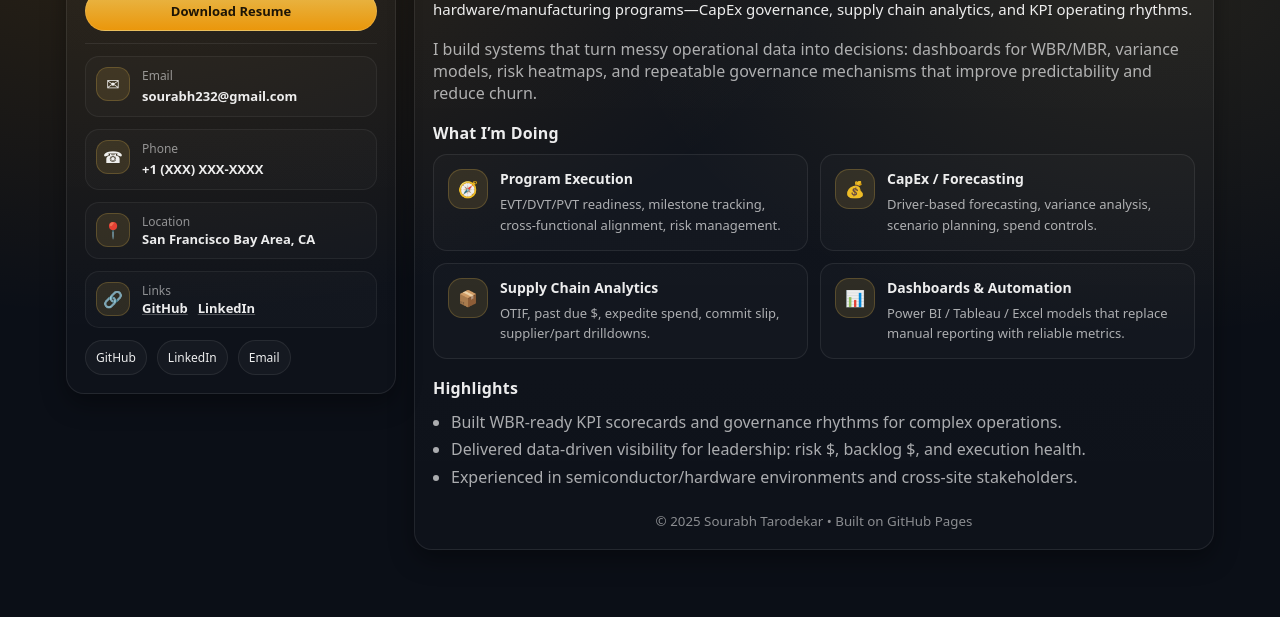
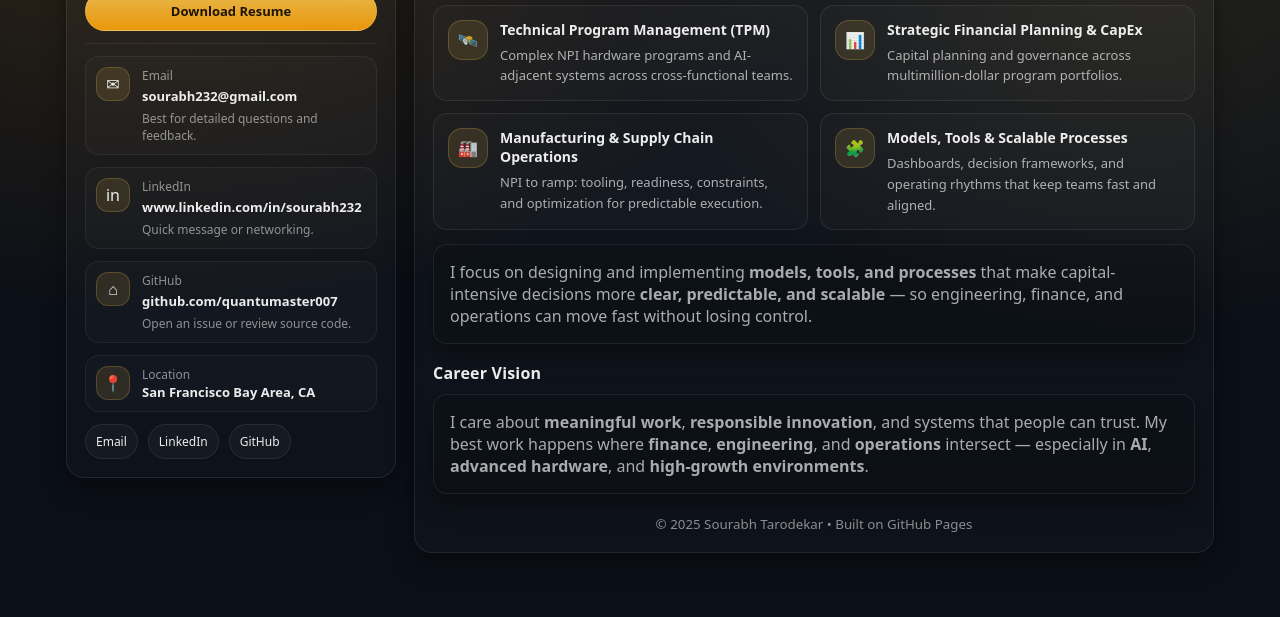
Before and after one commit to QuantuMaster007/sourabh232, a plain HTML site: page index.html in a window 1280 px wide. Shown: the part 183-800 px from the top of the page. Drawn offline with Linux system fonts and the light colour scheme.

Commit message:
Update index.html

```diff
--- a/index.html
+++ b/index.html
@@ -4,7 +4,7 @@
   <meta charset="utf-8" />
   <meta name="viewport" content="width=device-width,initial-scale=1" />
   <title>Sourabh Tarodekar — Portfolio</title>
-  <meta name="description" content="TPM / Ops Program Manager portfolio: dashboards, CapEx, supply chain, NPI." />
+  <meta name="description" content="Senior Technical Program Manager (Ops/Hardware): dashboards, CapEx, supply chain, NPI." />
   <link rel="stylesheet" href="assets/css/style.css" />
 </head>
 
@@ -22,7 +22,7 @@
 
           <div class="idblock">
             <h1 class="name">Sourabh Tarodekar</h1>
-            <p class="role">Technical Program Manager • Ops / Hardware</p>
+            <p class="role">Senior Technical Program Manager • Ops / Hardware</p>
           </div>
         </div>
 
@@ -38,20 +38,38 @@
           </a>
         </div>
 
+        <!-- CONTACT PANEL -->
         <div class="contact" id="contactPanel" hidden>
+
+          <!-- Attractive “Contact options” cards -->
           <div class="contact-row">
             <div class="icon">✉</div>
             <div>
               <div class="label">Email</div>
               <a class="value" href="mailto:sourabh232@gmail.com">sourabh232@gmail.com</a>
+              <div class="label" style="margin-top:4px;">Best for detailed questions and feedback.</div>
             </div>
           </div>
 
           <div class="contact-row">
-            <div class="icon">☎</div>
+            <div class="icon">in</div>
             <div>
-              <div class="label">Phone</div>
-              <a class="value" href="tel:+1XXXXXXXXXX">+1 (XXX) XXX-XXXX</a>
+              <div class="label">LinkedIn</div>
+              <a class="value" href="https://www.linkedin.com/in/sourabh232" target="_blank" rel="noreferrer">
+                www.linkedin.com/in/sourabh232
+              </a>
+              <div class="label" style="margin-top:4px;">Quick message or networking.</div>
+            </div>
+          </div>
+
+          <div class="contact-row">
+            <div class="icon">⌂</div>
+            <div>
+              <div class="label">GitHub</div>
+              <a class="value" href="https://github.com/quantumaster007" target="_blank" rel="noreferrer">
+                github.com/quantumaster007
+              </a>
+              <div class="label" style="margin-top:4px;">Open an issue or review source code.</div>
             </div>
           </div>
 
@@ -63,21 +81,10 @@
             </div>
           </div>
 
-          <div class="contact-row">
-            <div class="icon">🔗</div>
-            <div>
-              <div class="label">Links</div>
-              <div class="value links">
-                <a href="https://github.com/quantumaster007" target="_blank" rel="noreferrer">GitHub</a>
-                <a href="https://www.linkedin.com/in/sourabh232" target="_blank" rel="noreferrer">LinkedIn</a>
-              </div>
-            </div>
-          </div>
-
           <div class="social">
+            <a class="pill" href="mailto:sourabh232@gmail.com">Email</a>
+            <a class="pill" href="https://www.linkedin.com/in/sourabh232" target="_blank" rel="noreferrer">LinkedIn</a>
             <a class="pill" href="https://github.com/quantumaster007" target="_blank" rel="noreferrer">GitHub</a>
-            <a class="pill" href="https://www.linkedin.com/in/sourabh232" target="_blank" rel="noreferrer">LinkedIn</a>
-            <a class="pill" href="mailto:sourabh232@gmail.com">Email</a>
           </div>
         </div>
       </div>
@@ -86,7 +93,7 @@
     <!-- MAIN -->
     <main class="main">
       <div class="card card--main">
-        <!-- TOP NAV (now real pages) -->
+        <!-- TOP NAV -->
         <nav class="tabs" aria-label="Primary navigation">
           <a class="tab" href="index.html" data-tab="about">About</a>
           <a class="tab" href="resume.html" data-tab="resume">Resume</a>
@@ -103,57 +110,59 @@
           </header>
 
           <p class="lead">
-            I’m a Technical Program Manager / Operations Program Manager with experience driving execution across
-            hardware/manufacturing programs—CapEx governance, supply chain analytics, and KPI operating rhythms.
+            I’m a <b>Senior Technical Program Manager (7+ years)</b> specializing in:
           </p>
-
-          <p class="muted">
-            I build systems that turn messy operational data into decisions: dashboards for WBR/MBR, variance models,
-            risk heatmaps, and repeatable governance mechanisms that improve predictability and reduce churn.
-          </p>
-
-          <h3 class="subhead">What I’m Doing</h3>
 
           <div class="grid grid--cards">
             <article class="mini">
-              <div class="mini-icon">🧭</div>
+              <div class="mini-icon">🛰️</div>
               <div>
-                <h4>Program Execution</h4>
-                <p>EVT/DVT/PVT readiness, milestone tracking, cross-functional alignment, risk management.</p>
-              </div>
-            </article>
-
-            <article class="mini">
-              <div class="mini-icon">💰</div>
-              <div>
-                <h4>CapEx / Forecasting</h4>
-                <p>Driver-based forecasting, variance analysis, scenario planning, spend controls.</p>
-              </div>
-            </article>
-
-            <article class="mini">
-              <div class="mini-icon">📦</div>
-              <div>
-                <h4>Supply Chain Analytics</h4>
-                <p>OTIF, past due $, expedite spend, commit slip, supplier/part drilldowns.</p>
+                <h4>Technical Program Management (TPM)</h4>
+                <p>Complex NPI hardware programs and AI-adjacent systems across cross-functional teams.</p>
               </div>
             </article>
 
             <article class="mini">
               <div class="mini-icon">📊</div>
               <div>
-                <h4>Dashboards & Automation</h4>
-                <p>Power BI / Tableau / Excel models that replace manual reporting with reliable metrics.</p>
+                <h4>Strategic Financial Planning & CapEx</h4>
+                <p>Capital planning and governance across multimillion-dollar program portfolios.</p>
+              </div>
+            </article>
+
+            <article class="mini">
+              <div class="mini-icon">🏭</div>
+              <div>
+                <h4>Manufacturing & Supply Chain Operations</h4>
+                <p>NPI to ramp: tooling, readiness, constraints, and optimization for predictable execution.</p>
+              </div>
+            </article>
+
+            <article class="mini">
+              <div class="mini-icon">🧩</div>
+              <div>
+                <h4>Models, Tools & Scalable Processes</h4>
+                <p>Dashboards, decision frameworks, and operating rhythms that keep teams fast and aligned.</p>
               </div>
             </article>
           </div>
 
-          <h3 class="subhead">Highlights</h3>
-          <ul class="list">
-            <li>Built WBR-ready KPI scorecards and governance rhythms for complex operations.</li>
-            <li>Delivered data-driven visibility for leadership: risk $, backlog $, and execution health.</li>
-            <li>Experienced in semiconductor/hardware environments and cross-site stakeholders.</li>
-          </ul>
+          <div class="card inner" style="margin-top:14px;">
+            <p class="muted" style="margin:0;">
+              I focus on designing and implementing <b>models, tools, and processes</b> that make capital-intensive
+              decisions more <b>clear, predictable, and scalable</b> — so engineering, finance, and operations can move
+              fast without losing control.
+            </p>
+          </div>
+
+          <h3 class="subhead">Career Vision</h3>
+          <div class="card inner">
+            <p class="muted" style="margin:0;">
+              I care about <b>meaningful work</b>, <b>responsible innovation</b>, and systems that people can trust.
+              My best work happens where <b>finance</b>, <b>engineering</b>, and <b>operations</b> intersect — especially
+              in <b>AI</b>, <b>advanced hardware</b>, and <b>high-growth environments</b>.
+            </p>
+          </div>
 
           <footer class="foot">
             <small>© <span id="year"></span> Sourabh Tarodekar • Built on GitHub Pages</small>
```
